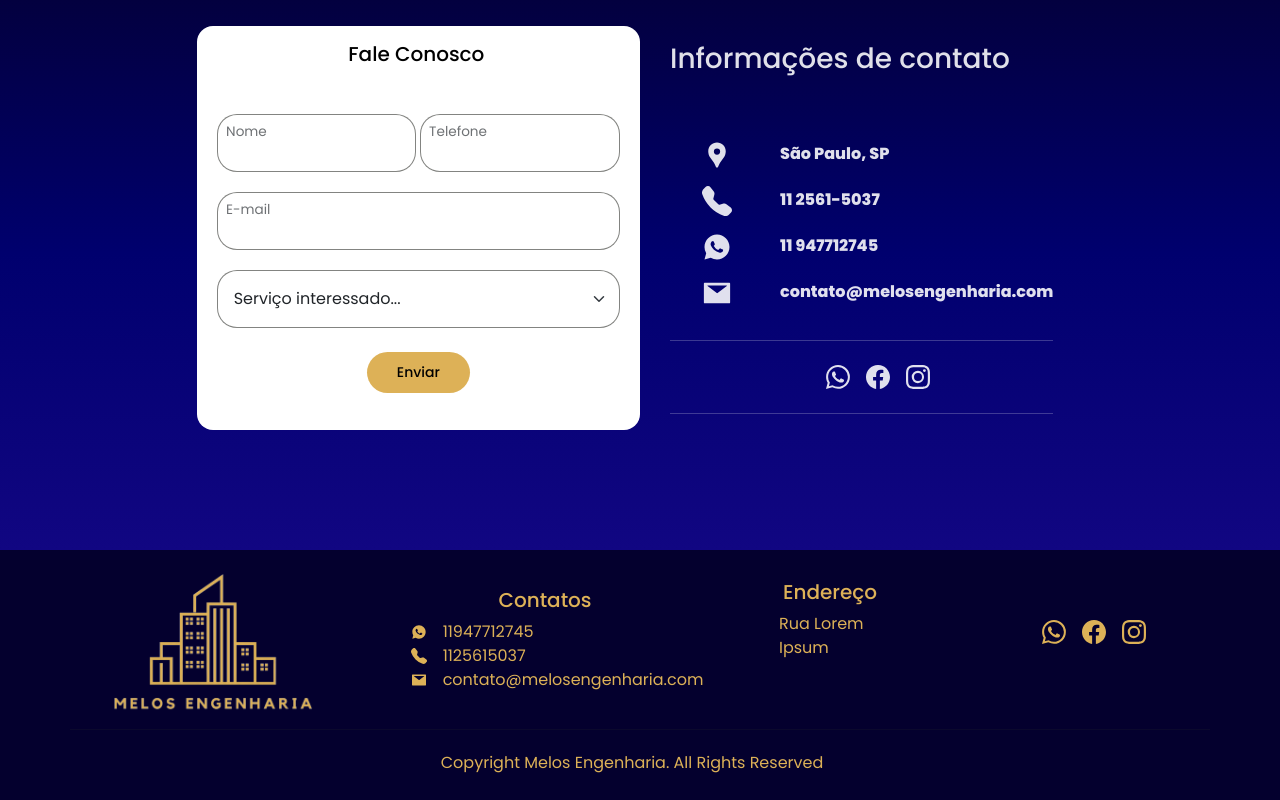
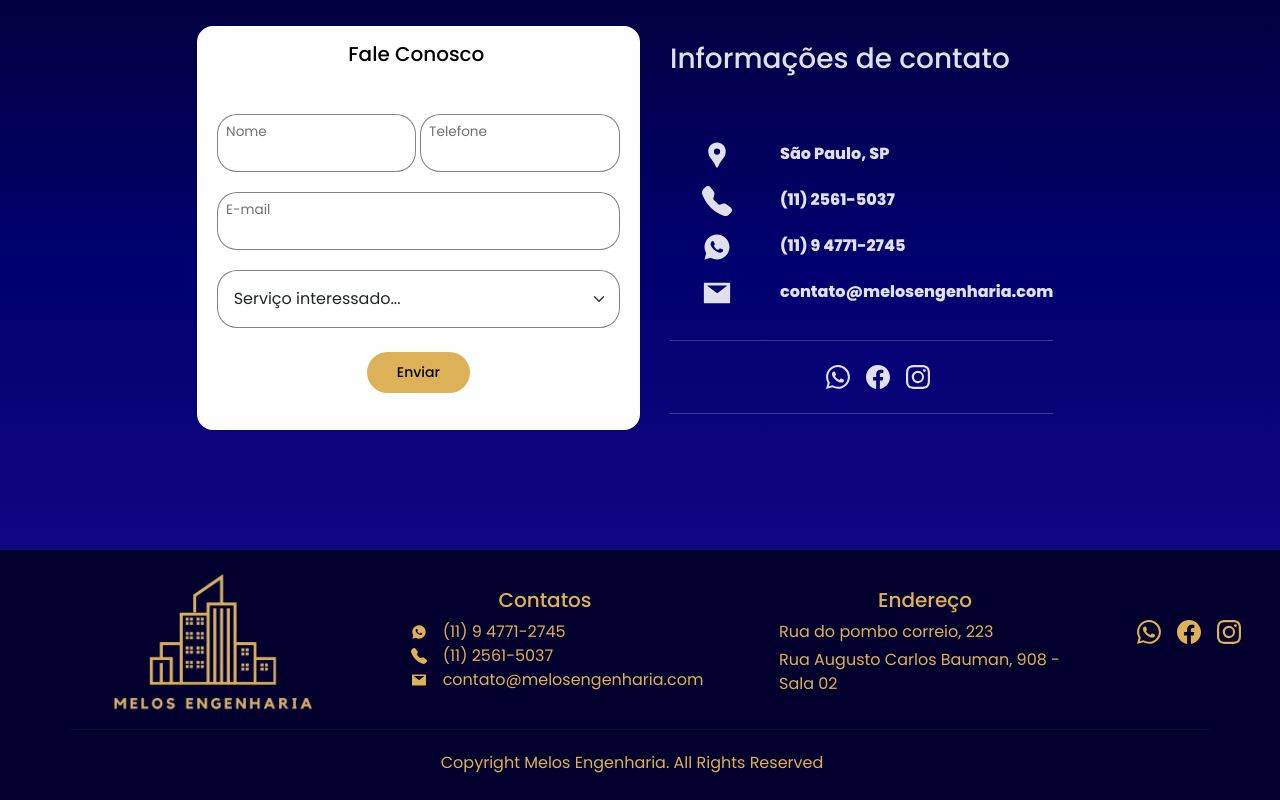
Before and after one commit to KelvinNatal/melosproject, a React (Vite) app: page / in a window 1280 px wide. Shown: the part 3311-4111 px from the top of the page. Built offline with nearby package versions, Linux system fonts and the light colour scheme.

Commit message:
Textos contato e footer

```diff
--- a/package.json
+++ b/package.json
@@ -7,7 +7,8 @@
     "dev": "vite",
     "build": "vite build",
     "lint": "eslint src --ext js,jsx --report-unused-disable-directives --max-warnings 0",
-    "preview": "vite preview"
+    "preview": "vite preview",
+    "build_staging": "PUBLIC_URL=https://melosengenharia.com/ react-scripts build"
   },
   "dependencies": {
     "@emailjs/browser": "^3.11.0",
--- a/src/containers/Contato.jsx
+++ b/src/containers/Contato.jsx
@@ -120,9 +120,9 @@
                             <ul className="contact-list d-flex flex-column align-items-start justify-content-center pt-3">
                                 <li className="mb-3"><MdLocationPin className='contato-icon me-5'/><span className="contact-text place fw-semibold">São Paulo, SP</span></li>
 
-                                <li className="mb-3"><BsTelephoneFill className='contato-icon me-5'/><span className="fw-semibold"><a href="tel:1125615037" title="Mande uma mensagem">11 2561-5037</a></span></li>
+                                <li className="mb-3"><BsTelephoneFill className='contato-icon me-5'/><span className="fw-semibold"><a href="tel:1125615037" title="Mande uma mensagem">(11) 2561-5037</a></span></li>
 
-                                <li className="mb-3"><RiWhatsappFill className='contato-icon me-5'/><span className="fw-semibold"><a href="https://wa.me/5511947712745" title="Mande uma mensagem" target="_blank" rel="noopener noreferrer" >11 947712745</a></span></li>
+                                <li className="mb-3"><RiWhatsappFill className='contato-icon me-5'/><span className="fw-semibold"><a href="https://wa.me/5511947712745" title="Mande uma mensagem" target="_blank" rel="noopener noreferrer" >(11) 9 4771-2745</a></span></li>
 
                                 <li className="mb-3"><AiFillMail className='contato-icon me-5'/><span className="fw-semibold"><a href="mailto:contato@melosengenharia.com" title="Me envie um E-mail">contato@melosengenharia.com</a></span></li>
                             </ul>
--- a/src/containers/Footer.jsx
+++ b/src/containers/Footer.jsx
@@ -19,18 +19,19 @@
                     <div className='col-12 col-lg-4 d-flex justify-content-center align-items-center contato-footer flex-column mb-2 mb-lg-0'>
                         <h1 className='fs-5 mt-3 mb-4 mb-lg-2'>Contatos</h1>
                             <ul className='d-flex flex-column justify-content-center pe-2'>
-                                    <a href="https://api.whatsapp.com/send?phone=11947712745" target="_blank" rel="noopener noreferrer"><li><RiWhatsappFill className='me-3'/>11947712745</li></a>
-                                    <a href="tel:1125615037" target="_blank" rel="noopener noreferrer"><li><BsTelephoneFill className='me-3'/>1125615037</li></a>
+                                    <a href="https://api.whatsapp.com/send?phone=11947712745" target="_blank" rel="noopener noreferrer"><li><RiWhatsappFill className='me-3'/>(11) 9 4771-2745</li></a>
+                                    <a href="tel:1125615037" target="_blank" rel="noopener noreferrer"><li><BsTelephoneFill className='me-3'/>(11) 2561-5037</li></a>
                                     <a href="mailto:contato@melosengenharia.com" target="_blank" rel="noopener noreferrer"><li><AiFillMail className='me-3'/>contato@melosengenharia.com</li></a>
                             </ul>
                     </div>
-                    <div className='col-12 col-lg-2 d-flex justify-content-center mb-4 align-items-center flex-column contato-footer'>
-                        <h1 className='fs-5'>Endereço</h1>
+                    <div className='col-12 col-lg-4 d-flex justify-content-center mb-1 align-items-center flex-column contato-footer'>
+                        <h1 className='fs-5 mt-4'>Endereço</h1>
                             <ul className='d-flex flex-column justify-content-center me-4'>
-                                    <li>Rua Lorem Ipsum</li>
+                                    <li className='mb-1'>Rua do pombo correio, 223</li>
+                                    <li>Rua Augusto Carlos Bauman, 908 - Sala 02</li>
                             </ul>
                     </div>
-                    <div className='col-12 col-lg-3 d-flex align-items-center justify-content-center pe-5 pe-lg-0'>
+                    <div className='col-12 col-lg-1 d-flex align-items-center justify-content-center pe-5 pe-lg-0'>
                         <ul className="d-flex lista-icones">
                             <li className="ps-3 p-2">
                                 <BsWhatsapp className='fs-4'/>
```
Also changed, not shown: 1 other file (tests, documents, lock files or other folders).
